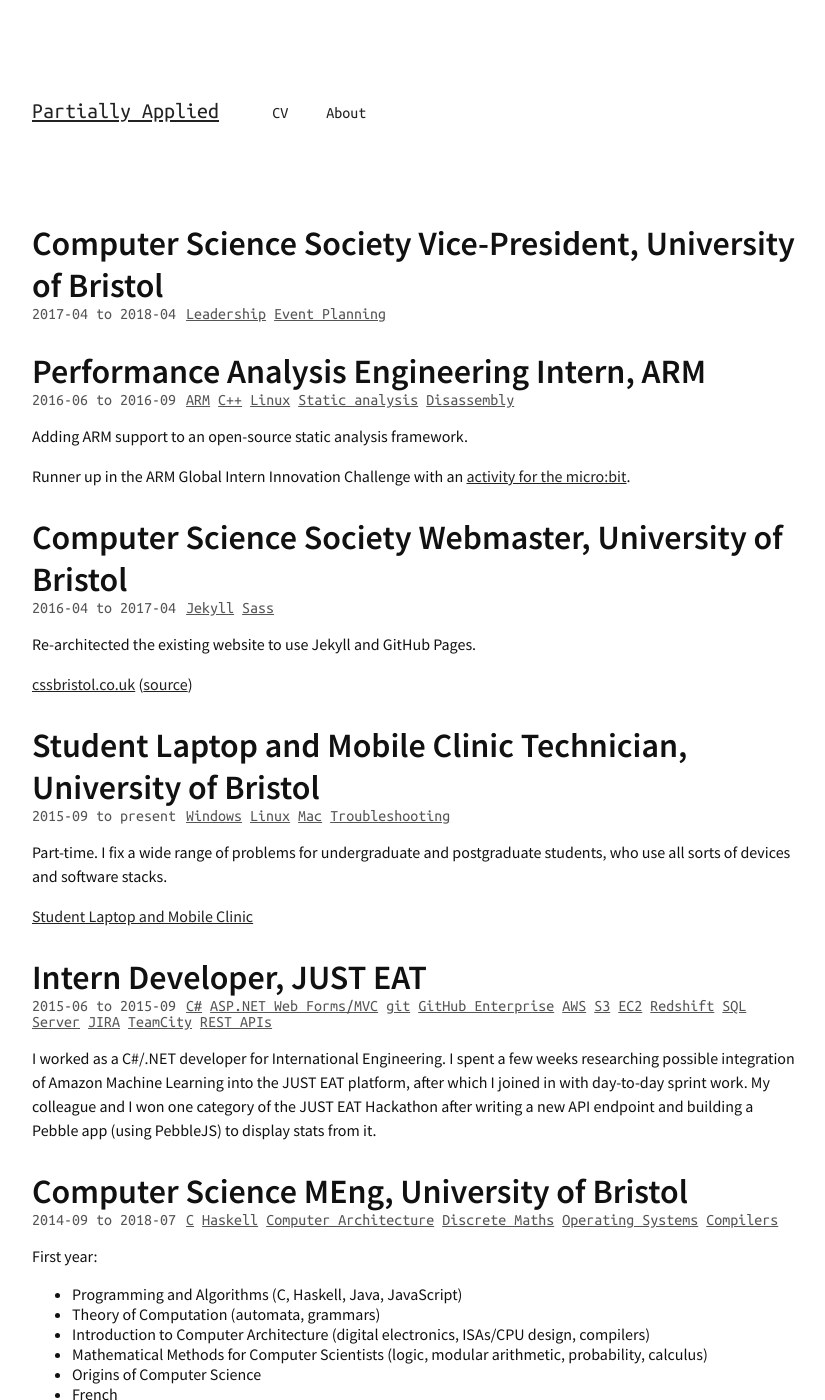
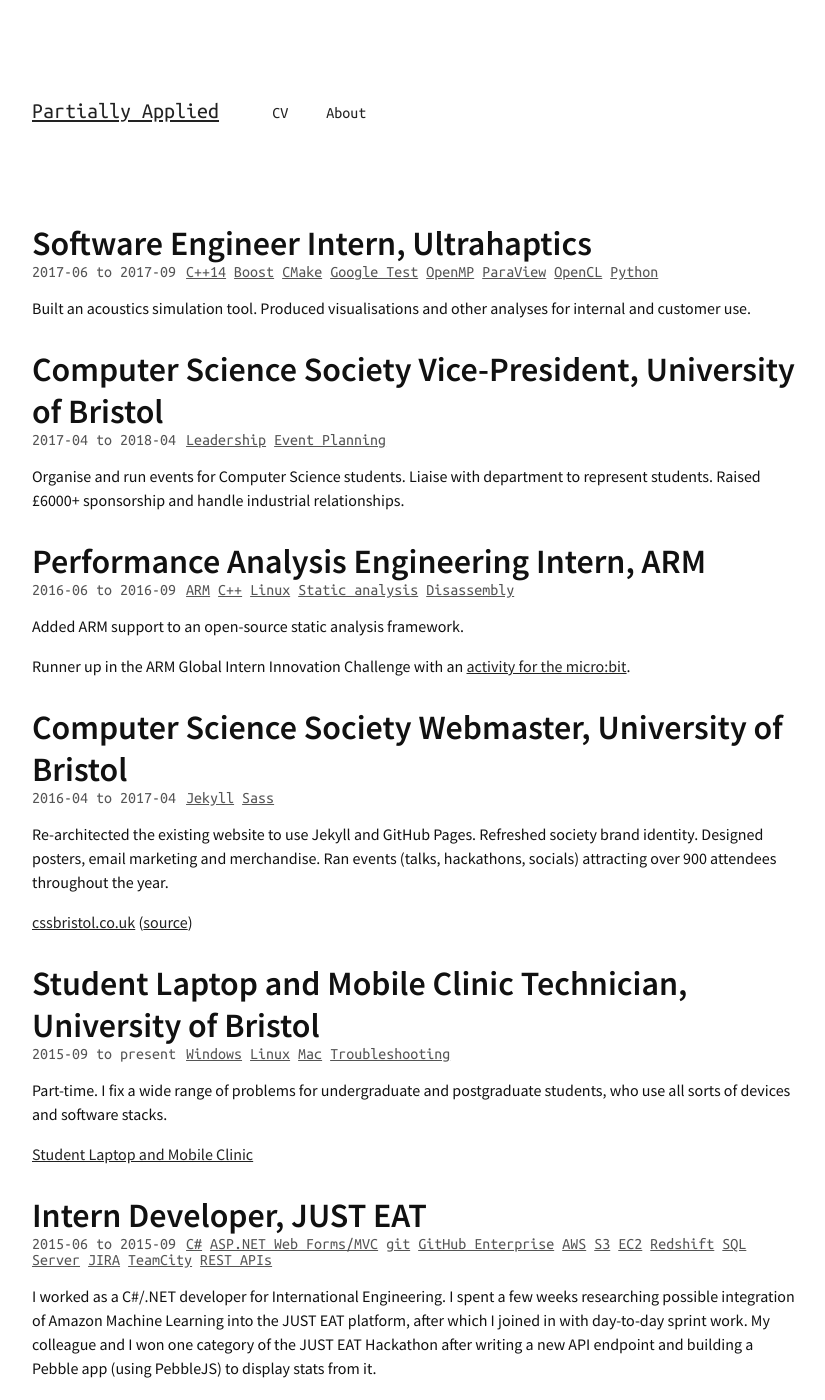
Before and after one commit to rossng/rossng.github.io, a Jekyll site: the page built from cv/index.html, in a window 1280 px wide and 1400 px high. Shown: the whole window, without its empty margins (224-1049 px from the left). Built offline with Jekyll 4.4.1, drawn with Linux system fonts in a browser that asks for light colours; some of the changed text lies outside the part shown.

Commit message:
Update CV with Ultrahaptics and other stuff

```diff
--- a/cv/index.html
+++ b/cv/index.html
@@ -3,6 +3,24 @@
 title: CV
 permalink: /cv/
 ---
+
+<article class="post">
+    <h2>Software Engineer Intern, Ultrahaptics</h2>
+    <div class="post-info">
+      <time datetime="2017-06">2017-06</time> to <time datetime="2017-09">2017-09</time>
+      <ul class="post-tags">
+        <li>C++14</li>
+        <li>Boost</li>
+        <li>CMake</li>
+        <li>Google Test</li>
+        <li>OpenMP</li>
+        <li>ParaView</li>
+        <li>OpenCL</li>
+        <li>Python</li>
+      </ul>
+    </div>
+    <p>Built an acoustics simulation tool. Produced visualisations and other analyses for internal and customer use.</p>
+</article>
 
 <article class="post">
     <h2>Computer Science Society Vice-President, University of Bristol</h2>
@@ -13,6 +31,7 @@
         <li>Event Planning</li>
       </ul>
     </div>
+    <p>Organise and run events for Computer Science students. Liaise with department to represent students. Raised £6000+ sponsorship and handle industrial relationships.</p>
 </article>
 
 <article class="post">
@@ -27,7 +46,7 @@
         <li>Disassembly</li>
       </ul>
     </div>
-    <p>Adding ARM support to an open-source static analysis framework.</p>
+    <p>Added ARM support to an open-source static analysis framework.</p>
     <p>Runner up in the ARM Global Intern Innovation Challenge with an <a href="https://micro-bitwise.github.io/">activity for the micro:bit</a>.</p>
 </article>
 
@@ -40,7 +59,7 @@
         <li>Sass</li>
       </ul>
     </div>
-    <p>Re-architected the existing website to use Jekyll and GitHub Pages.</p>
+    <p>Re-architected the existing website to use Jekyll and GitHub Pages. Refreshed society brand identity. Designed posters, email marketing and merchandise. Ran events (talks, hackathons, socials) attracting over 900 attendees throughout the year.</p>
     <p><a href="http://cssbristol.co.uk/">cssbristol.co.uk</a> (<a href="https://github.com/cssbristol/cssbristol.github.io">source</a>)</p>
 </article>
 
@@ -97,6 +116,11 @@
             <li>Discrete Maths</li>
             <li>Operating Systems</li>
             <li>Compilers</li>
+            <li>Computer Vision</li>
+            <li>Machine Learning</li>
+            <li>Design Verification</li>
+            <li>Computer Graphics</li>
+            <li>Games</li>
         </ul>
     </div>
     <p>First year:</p>
@@ -120,9 +144,22 @@
       <li>Language Engineering (<a href="https://github.com/rossng/COMS22201-whilst-compiler">compilers</a>, axiomatic/denotational/operational semantics)</li>
       <li>French (<a href="https://github.com/rossng/LANG22022-projet-ecrit/blob/master/report.pdf">written project comparing OCaml and Eiffel</a>)</li>
     </ul>
-    <p>
-        Currently studying operating systems, compilers, machine learning/statistics and French.
-    </p>
+
+    <p>Third year:</p>
+
+    <ul>
+      <li>High Performance Computing (OpenMP, MPI, OpenCL)</li>
+      <li>Artificial Intelligence with Logic Programming (Prolog)</li>
+      <li>Computer Graphics (<a href="https://github.com/RickyBoyd/cg-raytracer">raytracer</a>, <a href="https://github.com/RickyBoyd/cg-rasteriser">rasteriser</a>)</li>
+      <li>Image Processing and Computer Vision</li>
+      <li>Computational Neuroscience</li>
+      <li>Introduction to Machine Learning</li>
+      <li>Design Verification (SystemVerilog, e)</li>
+      <li>Games Project (our game: <a href="http://www.rossng.eu/meta/2017/06/05/loan-shark.html">Loan Shark</a>)</li>
+    </ul>
+
+    <h3>February 2017</h3>
+    <p>Organised Boeing-sponsored hackathon (and built a 3D visualisation tool for monitoring device temps).</p>
 
     <h3>January 2016</h3>
     <p>Attempted to build a pinball table for the BEEES ARM Hackathon. I wrote most of the embedded software (Python on RPi, C++ on mbed).</p>
```
